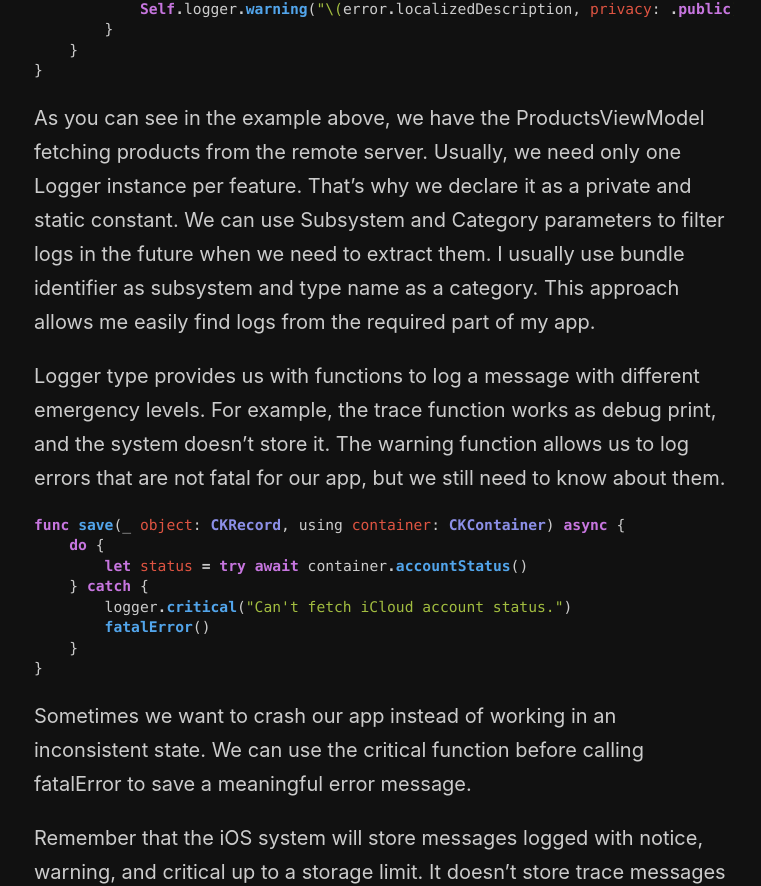
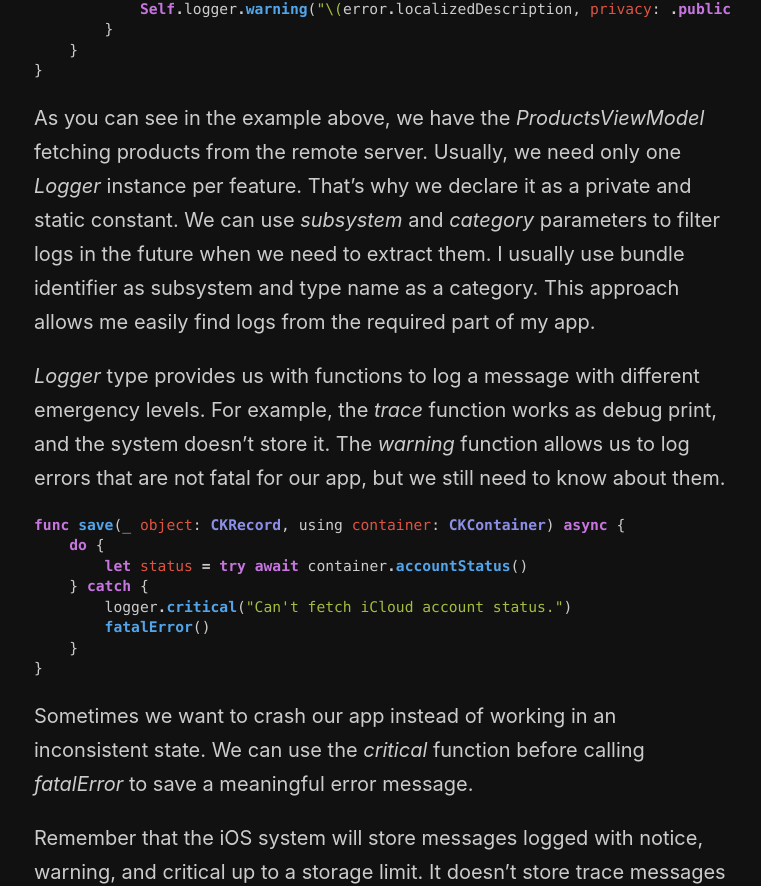
Before and after one commit to mecid/mecid.github.io, a Jekyll site: the page built from _posts/2022-04-06-logging-in-swift.md, in a window 1280 px wide and 1400 px high, scrolled down 962 px. Shown: the part 154-1040 px from the top of the window, without its empty margins (256-1017 px from the left). Built offline with Jekyll 4.4.1, drawn with Linux system fonts in a browser that asks for light colours; some of the changed text lies outside the part shown.

Commit message:
logging post formatted

````diff
--- a/_posts/2022-04-06-logging-in-swift.md
+++ b/_posts/2022-04-06-logging-in-swift.md
@@ -8,7 +8,7 @@ category: Architecture
 We encounter bugs that are very hard to catch in the debugger from time to time. For example, it might occur only after a few days of app usage. In this case, running an app in a simulator and testing a feature doesn't make sense. We need to understand what the user has done in the application and how it responds to user actions in this situation. Logging is an excellent technique to track and understand user actions through the app. This week we will learn how to implement proper logging functionality in our apps.
 
 #### Writing logs
-Fortunately, Apple provides us with a framework to build a proper logging system using the Logger type. Let's take a look at how we can use it in code.
+Fortunately, Apple provides us with a framework to build a proper logging system using the *Logger* type. Let's take a look at how we can use it in code.
 
 ```swift
 @MainActor final class ProductsViewModel: ObservableObject {
@@ -36,9 +36,9 @@ Fortunately, Apple provides us with a framework to build a proper logging system
 }
 ```
 
-As you can see in the example above, we have the ProductsViewModel fetching products from the remote server. Usually, we need only one Logger instance per feature. That's why we declare it as a private and static constant. We can use Subsystem and Category parameters to filter logs in the future when we need to extract them. I usually use bundle identifier as subsystem and type name as a category. This approach allows me easily find logs from the required part of my app.
+As you can see in the example above, we have the *ProductsViewModel* fetching products from the remote server. Usually, we need only one *Logger* instance per feature. That's why we declare it as a private and static constant. We can use *subsystem* and *category* parameters to filter logs in the future when we need to extract them. I usually use bundle identifier as subsystem and type name as a category. This approach allows me easily find logs from the required part of my app.
 
-Logger type provides us with functions to log a message with different emergency levels. For example, the trace function works as debug print, and the system doesn't store it. The warning function allows us to log errors that are not fatal for our app, but we still need to know about them.
+*Logger* type provides us with functions to log a message with different emergency levels. For example, the *trace* function works as debug print, and the system doesn't store it. The *warning* function allows us to log errors that are not fatal for our app, but we still need to know about them.
 
 ```swift
 func save(_ object: CKRecord, using container: CKContainer) async {
@@ -51,7 +51,7 @@ func save(_ object: CKRecord, using container: CKContainer) async {
 }
 ```
 
-Sometimes we want to crash our app instead of working in an inconsistent state. We can use the critical function before calling fatalError to save a meaningful error message.
+Sometimes we want to crash our app instead of working in an inconsistent state. We can use the *critical* function before calling *fatalError* to save a meaningful error message.
 
 Remember that the iOS system will store messages logged with notice, warning, and critical up to a storage limit. It doesn't store trace messages at all.
 
@@ -93,7 +93,7 @@ struct ContentView: View {
 }
 ```
 
-The Logger type uses String interpolation to provide formatting options, like aligning, hiding, and formatting values.
+The Logger type uses string interpolation to provide formatting options, like aligning, hiding, and formatting values.
 
 #### Conclusion
 Logging errors and crucial situations in your app is vital. Today we learned how to build a proper logging flow and how we can leverage the power of the Console app to filter logged messages.
````
Also changed, not shown: other parts of _posts/2022-04-06-logging-in-swift.md (+1 -1 lines).
